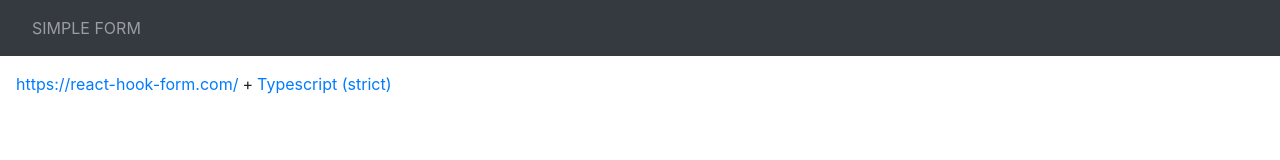
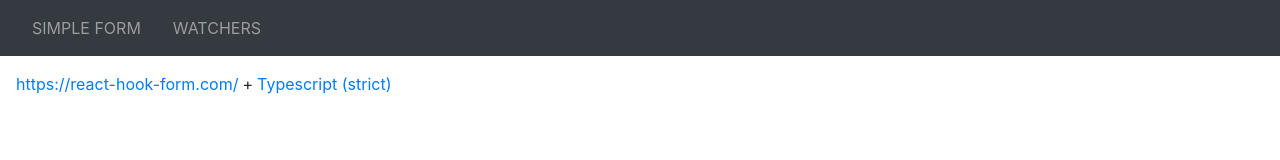
Before and after one commit to devmatteini/react-hook-form-spike, a React (Vite) app: page / in a window 1280 px wide. Shown: the top 160 px of the page. Built offline with nearby package versions, Linux system fonts and the light colour scheme.

Commit message:
add watchers form route

```diff
--- a/src/index.tsx
+++ b/src/index.tsx
@@ -4,9 +4,11 @@
 import { BrowserRouter, Switch, Route, Link } from "react-router-dom"
 import SimpleForm from "./pages/simple/simple-form"
 import "bootstrap/dist/css/bootstrap.min.css"
+import WatchersForm from "./pages/watchers/watchers-form"
 
 const routes = {
     simpleForm: "/simple-form",
+    watchers: "/watchers",
 }
 
 const Header: React.FC = () => {
@@ -16,6 +18,9 @@
                 <Nav className="text-uppercase">
                     <Nav.Link as={Link} to={routes.simpleForm} className="px-3">
                         Simple Form
+                    </Nav.Link>
+                    <Nav.Link as={Link} to={routes.watchers} className="px-3">
+                        Watchers
                     </Nav.Link>
                 </Nav>
             </Navbar.Collapse>
@@ -41,6 +46,9 @@
             <Route path={routes.simpleForm}>
                 <SimpleForm />
             </Route>
+            <Route path={routes.watchers}>
+                <WatchersForm />
+            </Route>
         </Switch>
     </BrowserRouter>
 )
--- /dev/null
+++ b/src/pages/watchers/watchers-form.tsx
@@ -0,0 +1,7 @@
+import React from "react"
+
+const WatcherForm: React.FC = () => {
+    return <>Watchers</>
+}
+
+export default WatcherForm
```
